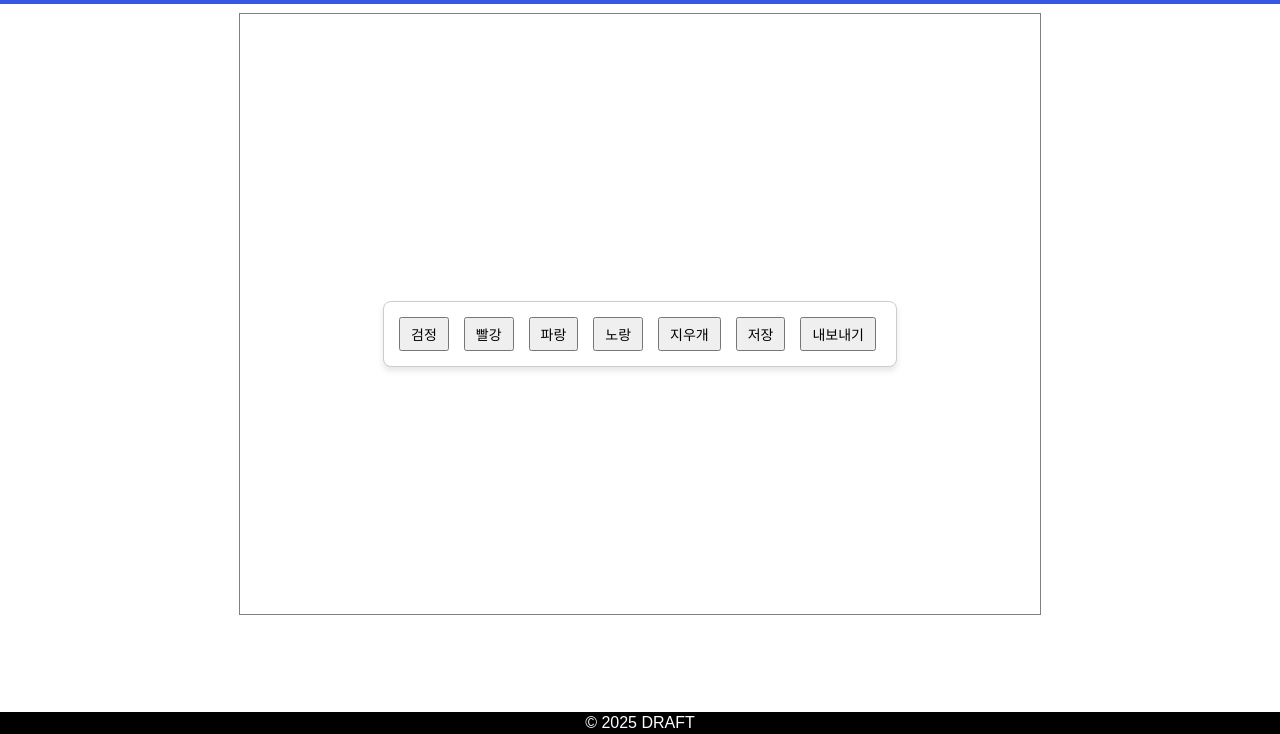
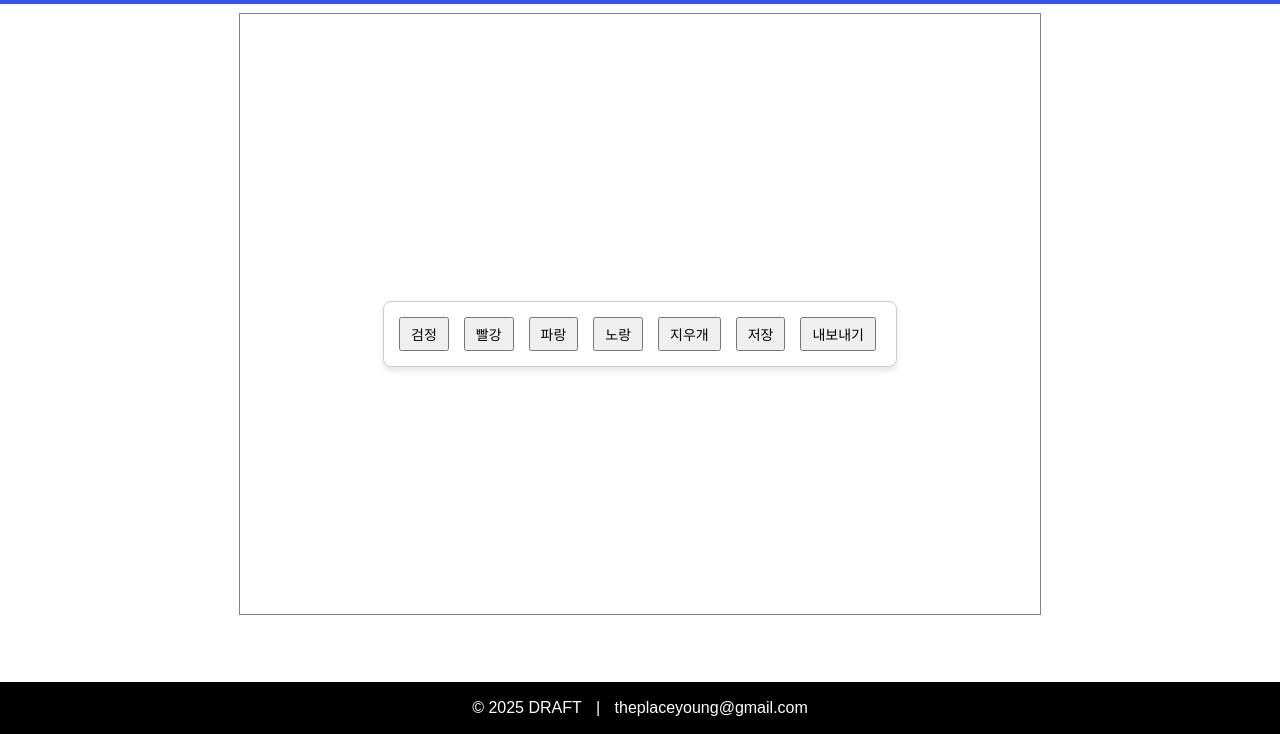
Before and after one commit to theplaceyoung/my_creative_canvas, a website: page index.html in a window 1280 px wide. Shown: the part 66-800 px from the top of the page. Drawn offline with Linux system fonts and the light colour scheme.

Commit message:
add email address

```diff
--- a/index.html
+++ b/index.html
@@ -3,6 +3,10 @@
 <head>
     <meta charset="UTF-8">
     <meta name="viewport" content="width=device-width, initial-scale=1.0">
+    <link rel="icon" href="icons/favicon.ico" type="image/x-icon"> <!-- Favicon 링크 -->
+    <link rel="icon" sizes="16x16" href="icons/favicon-16x16.png">
+    <link rel="icon" sizes="32x32" href="icons/favicon-32x32.png">
+    <link rel="icon" sizes="48x48" href="icons/favicon-48x48.png">
     <title>Draw it yourself</title>
     <link rel="stylesheet" href="style.css">
 </head>
@@ -28,10 +32,14 @@
 
     <!-- Footer -->
     <footer class="footer">
-        <p>© 2025 DRAFT</p>
+      <p style="line-height: 1.8;">
+        © 2025 DRAFT <span style="margin: 0 10px;">|</span>
+          <a href="theplaceyoung@gmail.com">theplaceyoung@gmail.com</a>
+      </p>
     </footer>
 
     <script src="script.js"></script>
     <script src="drag-and-drop.js"></script>
+
 </body>
 </html>
--- a/script.js
+++ b/script.js
@@ -65,4 +65,5 @@ function draw(e) {
     ctx.stroke();
     ctx.beginPath();
     ctx.moveTo(e.offsetX, e.offsetY);
+
 }
--- a/style.css
+++ b/style.css
@@ -71,7 +71,16 @@ canvas {
     cursor: grabbing;  /* 내부 모든 버튼 및 요소가 드래그 상태에서 손 모양 */
 }
 
+/* Footer 스타일 */
+.footer a {
+    color: white; /* 하이퍼링크 글자 색상 */
+    text-decoration: none; /* 밑줄 제거 */
+}
 
+.footer a:hover {
+    color: #ffcc00; /* 마우스 오버 시 하이라이트 색상 */
+    text-decoration: underline; /* 마우스 오버 시 밑줄 추가 */
+}
 
 footer {
     position: fixed; /* 페이지 하단에 고정 */
@@ -80,8 +89,19 @@ footer {
     background-color: black;
     color: white;
     padding: 6px;
-    height: 10px;
+    height: 40px;
     display: flex;
     align-items: center;
     justify-content: center;
 }
+
+/* Footer tag 'a' */
+.footer a {
+    color: white; /* 하이퍼링크 글자 색상 */
+    text-decoration: none; /* 밑줄 제거 */
+}
+
+.footer a:hover {
+    color: #ffcc00; /* 마우스 오버 시 하이라이트 색상 */
+    text-decoration: underline; /* 마우스 오버 시 밑줄 추가 */
+}
```
Also changed, not shown: icons/favicon-16x16.png (added), icons/favicon-32x32.png (added), icons/favicon-48x48.png (added), icons/favicon.ico (added).
